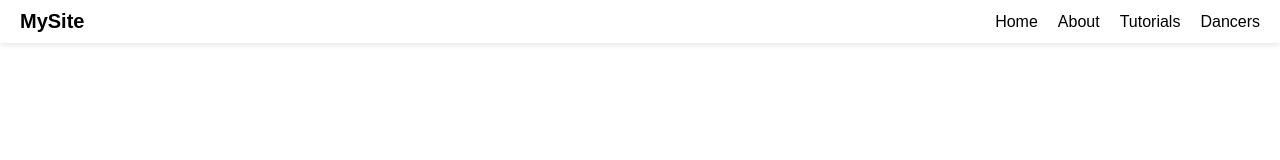
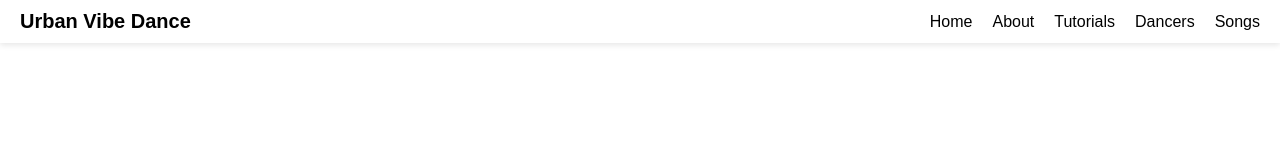
Before and after one commit to stvr-yeonz/urban-vibe-dance.github.io, a plain HTML site: page index.html in a window 1280 px wide. Drawn offline with Linux system fonts and the light colour scheme.

Commit message:
Update navbar

```diff
--- a/index.html
+++ b/index.html
@@ -3,7 +3,7 @@
 <head>
   <meta charset="UTF-8" />
   <meta name="viewport" content="width=device-width, initial-scale=1.0" />
-  <title>Urban Vibe Dance</title>
+  <title>A dance tutorial site</title>
   <style>
     body {
       margin: 0;
@@ -55,12 +55,13 @@
 <body>
 
   <nav>
-    <div class="logo">MySite</div>
+    <div class="logo">Urban Vibe Dance</div>
     <ul>
-      <li>Home</li>
-      <li>About</li>
-      <li>Tutorials</li>
-      <li>Dancers</li>
+      <li><a href="index.html"></a>Home</li>
+      <li><a href="about.html"></a>About</li>
+      <li><a href="tutorials.html"></a>Tutorials</li>
+      <li><a href="dancers.html"></a>Dancers</li>
+      <li><a href="songs.html"></a>Songs</li>
     </ul>
   </nav>
 
```
